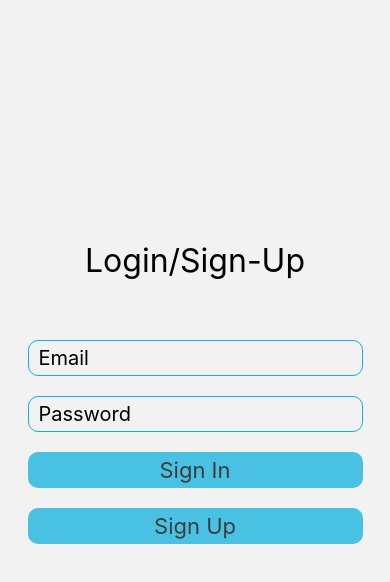
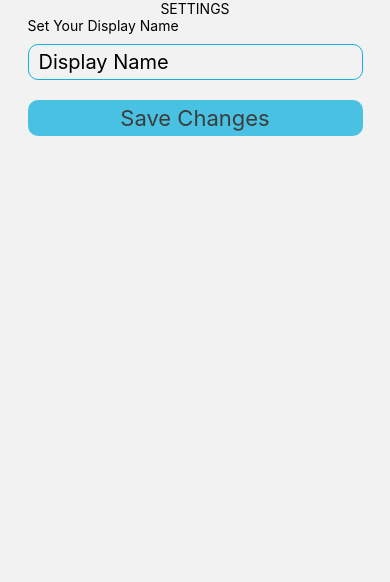
Before and after one commit to jsuskin/exquisite-corpse, a React Native app: screen /Settings in a window 390 px wide. Shown: the top 582 px of the page. Built offline with nearby package versions, Linux system fonts and the light colour scheme; no server answers.

Commit message:
add profile+settings screens; add update profile functionality for displayName

```diff
--- a/App.tsx
+++ b/App.tsx
@@ -1,22 +1,22 @@
 import { NavigationContainer } from "@react-navigation/native";
 import { createNativeStackNavigator } from "@react-navigation/native-stack";
 import { StatusBar } from "expo-status-bar";
-import React, { useState } from "react";
+import React, { useEffect, useState } from "react";
 import { Provider } from "react-redux";
 import { store } from "./src/redux/store";
 import Canvas from "./src/screens/Canvas";
 import Login from "./src/screens/Login";
-import { getAuth } from "firebase/auth";
+import Profile from "./src/screens/Profile";
+import Settings from "./src/screens/Settings";
+import { getAuth, onAuthStateChanged, User } from "firebase/auth";
 import FIREBASE_APP from "./src/lib/firebase/config";
 import { useDispatch, useSelector } from "react-redux";
 
-// const auth = getAuth(FIREBASE_APP);
+const auth = getAuth(FIREBASE_APP);
 
 const Stack = createNativeStackNavigator();
 
 export default function App() {
-  const [user, setUser] = useState();
-
   return (
     <Provider store={store}>
       <NavigationContainer>
@@ -24,6 +24,16 @@ export default function App() {
           <Stack.Screen
             name='Login'
             component={Login}
+            options={{ headerShown: false }}
+          />
+          <Stack.Screen
+            name='Profile'
+            component={Profile}
+            options={{ headerShown: false }}
+          />
+          <Stack.Screen
+            name='Settings'
+            component={Settings}
             options={{ headerShown: false }}
           />
           <Stack.Screen
--- a/src/components/Sidebar/Icon.tsx
+++ b/src/components/Sidebar/Icon.tsx
@@ -3,6 +3,11 @@ import React, { useEffect, useState } from "react";
 import { Pressable } from "react-native";
 import { useDispatch } from "react-redux";
 import { removePath, revertRmv } from "../../redux/reducers/pathSlice";
+import { useNavigation } from "@react-navigation/native";
+import { NativeStackNavigationProp } from "@react-navigation/native-stack";
+import { RootStackParamList } from "../../types";
+
+type NavigationProp = NativeStackNavigationProp<RootStackParamList>;
 
 export default function ({
   icon: [action, icon],
@@ -16,6 +21,7 @@ export default function ({
   const [color, setColor] = useState("#dadada");
   const [activeAction, setActiveAction] = useState("");
   const dispatch = useDispatch();
+  const navigation: NavigationProp = useNavigation();
   let rotate = 0;
 
   if (action === "undo" || action === "redo") rotate = 90;
@@ -27,7 +33,7 @@ export default function ({
     if (action === "clear") dispatch(removePath("all"));
     if (action === "color") setColorPickerOpen((prev: boolean) => !prev);
     if (action === "draw under") setDrawBehind((prev: boolean) => !prev);
-    if(action === "user") {}
+    if(action === "user") navigation.navigate("Profile")
     console.log("pressed " + action);
   };
 
--- a/src/redux/reducers/userSlice.js
+++ b/src/redux/reducers/userSlice.js
@@ -2,10 +2,13 @@ import { createSlice } from "@reduxjs/toolkit";
 
 const userSlice = createSlice({
   name: "user",
-  initialState: {},
+  initialState: { user: null },
   reducers: {
+    setUser(state, action) {
+      state.user = action.payload;
+    },
   },
 });
 
-export const {} = userSlice.actions;
+export const { setUser } = userSlice.actions;
 export default userSlice.reducer;
--- a/src/redux/store.js
+++ b/src/redux/store.js
@@ -1,8 +1,10 @@
 import { configureStore } from "@reduxjs/toolkit";
 import pathReducer from "./reducers/pathSlice";
+import userReducer from "./reducers/userSlice";
 
 export const store = configureStore({
   reducer: {
     path: pathReducer,
+    user: userReducer
   },
 });
--- a/src/screens/Login/Form/FormElements/Button.tsx
+++ b/src/screens/Login/Form/FormElements/Button.tsx
@@ -2,11 +2,13 @@ import React from "react";
 import { Pressable, Text } from "react-native";
 import { styles } from "../../../../styles/login";
 import { Button } from "../../../../types";
-export default function ({ handlePress, text }: Button) {
+
+export default function ({ handlePress, text, disabled = false }: Button) {
   return (
     <Pressable
       onPress={handlePress}
       style={[styles.button, styles.formElement, styles.flexCenter]}
+      disabled={disabled}
     >
       <Text style={styles.buttonText}>{text}</Text>
     </Pressable>
--- a/src/screens/Login/Form/FormElements/FormInput.tsx
+++ b/src/screens/Login/Form/FormElements/FormInput.tsx
@@ -1,11 +1,14 @@
 import React from "react";
-import {
-  TextInput
-} from "react-native";
+import { TextInput } from "react-native";
 import { styles } from "../../../../styles/login";
-import { FormInput } from '../../../../types';
+import { FormInput } from "../../../../types";
 
-export default function ({ placeholder, value, setState, props = {} }: FormInput) {
+export default function ({
+  placeholder,
+  value,
+  setState,
+  props = {},
+}: FormInput) {
   return (
     <TextInput
       {...{ placeholder, value, ...props }}
--- a/src/screens/Login/Form/index.tsx
+++ b/src/screens/Login/Form/index.tsx
@@ -1,26 +1,39 @@
-import React, { useState } from "react";
-import {
-  ActivityIndicator,
-  KeyboardAvoidingView,
-  View
-} from "react-native";
-import { styles } from "../../../styles/login";
-import { Button, FormInput } from "./FormElements";
-import { useDispatch, useSelector } from "react-redux";
+import { useNavigation } from "@react-navigation/native";
 import {
   createUserWithEmailAndPassword,
   getAuth,
   onAuthStateChanged,
   signInWithEmailAndPassword,
 } from "firebase/auth";
+import React, { useState } from "react";
+import { ActivityIndicator, KeyboardAvoidingView, View } from "react-native";
+import { useDispatch } from "react-redux";
 import FIREBASE_APP from "../../../lib/firebase/config";
+import { setUser } from "../../../redux/reducers/userSlice";
+import { styles } from "../../../styles/login";
+import { Button, FormInput } from "./FormElements";
+import { NativeStackNavigationProp } from "@react-navigation/native-stack";
+import { RootStackParamList } from "../../../types";
+
+type NavigationProp = NativeStackNavigationProp<RootStackParamList>;
 
 const auth = getAuth(FIREBASE_APP);
 
-export default function ({navigation}: any) {
+export default function () {
   const [email, setEmail] = useState("");
   const [password, setPassword] = useState("");
   const [loading, setLoading] = useState(false);
+
+  const navigation: NavigationProp = useNavigation();
+
+  const dispatch = useDispatch();
+
+  const resetForm = () => {
+    setEmail("");
+    setPassword("");
+    setLoading(false);
+  }
+
   const signIn = async () => {
     setLoading(true);
     try {
@@ -31,6 +44,7 @@ export default function ({navigation}: any) {
       alert("Sign in failed: " + error.message);
     } finally {
       setLoading(false);
+      resetForm();
     }
   };
 
@@ -48,6 +62,7 @@ export default function ({navigation}: any) {
       alert("Sign up failed: " + error.message);
     } finally {
       setLoading(false);
+      resetForm();
     }
   };
 
@@ -56,9 +71,11 @@ export default function ({navigation}: any) {
       console.log({ user });
       const uid = user.uid;
       console.log({ uid });
+      dispatch(setUser({ email: user.email }));
       navigation.navigate("Canvas");
     } else {
       console.log("user signed out");
+      navigation.navigate("Login");
     }
   });
 
--- a/src/screens/Login/index.tsx
+++ b/src/screens/Login/index.tsx
@@ -8,11 +8,11 @@ import { useDispatch, useSelector } from "react-redux";
 
 import Form from "./Form";
 
-export default function ({ navigation }: any) {
+export default function () {
   return (
     <View style={[styles.login, styles.flexCenter]}>
       <Text style={styles.header}>Login/Sign-Up</Text>
-      <Form {...{ navigation }} />
+      <Form />
     </View>
   );
 }
--- a/src/screens/Profile/index.tsx
+++ b/src/screens/Profile/index.tsx
@@ -1,12 +1,44 @@
+import { Auth, getAuth, signOut } from "firebase/auth";
 import React from "react";
-import { View, Text, Pressable } from "react-native";
+import { Pressable, Text, View } from "react-native";
+import { useSelector } from "react-redux";
+import FIREBASE_APP from "../../lib/firebase/config";
+import { styles } from "../../styles/profile";
+import { FontAwesomeIcon } from "@fortawesome/react-native-fontawesome";
+import { faXmark, faGear } from "@fortawesome/free-solid-svg-icons";
+
+const auth = getAuth(FIREBASE_APP);
 
 export default function ({ navigation }: any) {
+  const { user } = useSelector((state: any) => state.user);
+
+  async function signOutUser(auth: Auth) {
+    try {
+      await signOut(auth);
+      return { success: true, message: "User signed out successfully." };
+    } catch (error) {
+      console.error("Error signing out:", error);
+      return { success: false, message: "Error signing out user." };
+    }
+  }
+
   return (
-    <View>
-      <Text></Text>
-      <Pressable>
-        <Text>Sign Out</Text>
+    <View style={styles.profile}>
+      <Pressable
+        onPress={() => navigation.navigate("Canvas")}
+        style={styles.closeButton}
+      >
+        <FontAwesomeIcon icon={faXmark} color='#dadada' size={50} />
+      </Pressable>
+      <Text>{`Signed in as ${user.displayName ? user.displayName : user.email}`}</Text>
+      <Pressable
+        onPress={() => navigation.navigate("Settings")}
+        style={styles.profileSettingsButton}
+      >
+        <FontAwesomeIcon icon={faGear} color='#dadada' size={50} />
+      </Pressable>
+      <Pressable onPress={() => signOutUser(auth)} style={styles.signOutButton}>
+        <Text style={styles.signOutButtonText}>Sign Out</Text>
       </Pressable>
     </View>
   );
--- /dev/null
+++ b/src/screens/Settings/index.tsx
@@ -0,0 +1,47 @@
+import React, { useState } from "react";
+import { KeyboardAvoidingView, Text, View } from "react-native";
+import { TextInput } from "react-native";
+import { styles } from "../../styles/login";
+import { Button } from "../Login/Form/FormElements";
+import FIREBASE_APP from "../../lib/firebase/config";
+import { getAuth, updateProfile, User } from "firebase/auth";
+
+const auth = getAuth(FIREBASE_APP);
+
+export default function ({ navigation }: any) {
+  const [displayName, setDisplayName] = useState("");
+
+  const handleSaveChanges = () => {
+    updateProfile(auth.currentUser as User, {
+      displayName,
+    })
+      .then(() => {
+        console.log(`Profile updated successfully for ${displayName}.`);
+        navigation.navigate("Profile")
+      })
+      .catch((error: any) => {
+        console.error("There was an error updating your profile.", error);
+      });
+  };
+
+  return (
+    <View style={{ width: "100%", alignItems: "center" }}>
+      <Text>SETTINGS</Text>
+      <KeyboardAvoidingView behavior='padding'>
+        <Text>Set Your Display Name</Text>
+        <TextInput
+          placeholder='Display Name'
+          value={displayName}
+          onChangeText={setDisplayName}
+          style={[styles.textInput, styles.formElement]}
+        />
+        <Button
+          handlePress={handleSaveChanges}
+          text='Save Changes'
+          />
+      </KeyboardAvoidingView>
+    </View>
+  );
+}
+
+// disabled={!!displayName.length}
--- /dev/null
+++ b/src/styles/profile.tsx
@@ -0,0 +1,25 @@
+import { StyleSheet } from "react-native";
+
+export const styles = StyleSheet.create({
+  profile: {
+    position: "relative",
+    height: "100%",
+    alignItems: "center",
+    justifyContent: "center",
+  },
+  closeButton: { position: "absolute", top: 0, right: 0, margin: 20 },
+  profileSettingsButton: {
+
+  },
+  signOutButton: {
+    alignItems: "center",
+    backgroundColor: "#11b0dd",
+    borderRadius: 10,
+    paddingHorizontal: 35,
+    paddingVertical: 15,
+  },
+  signOutButtonText: {
+    fontSize: 20,
+    fontWeight: "600",
+  },
+});
```
Also changed, not shown: src/types/index.ts (+13 -2 lines).
